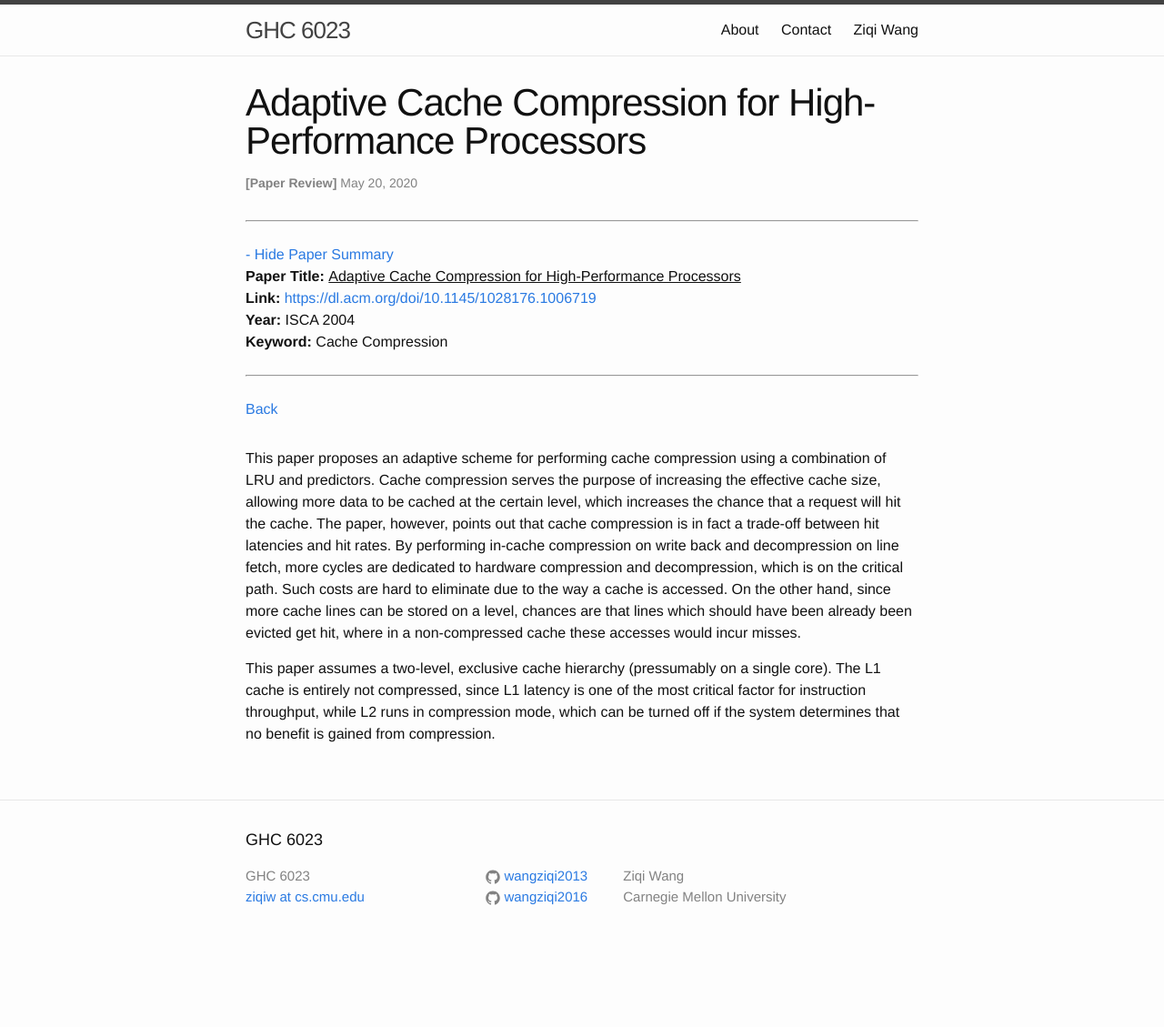
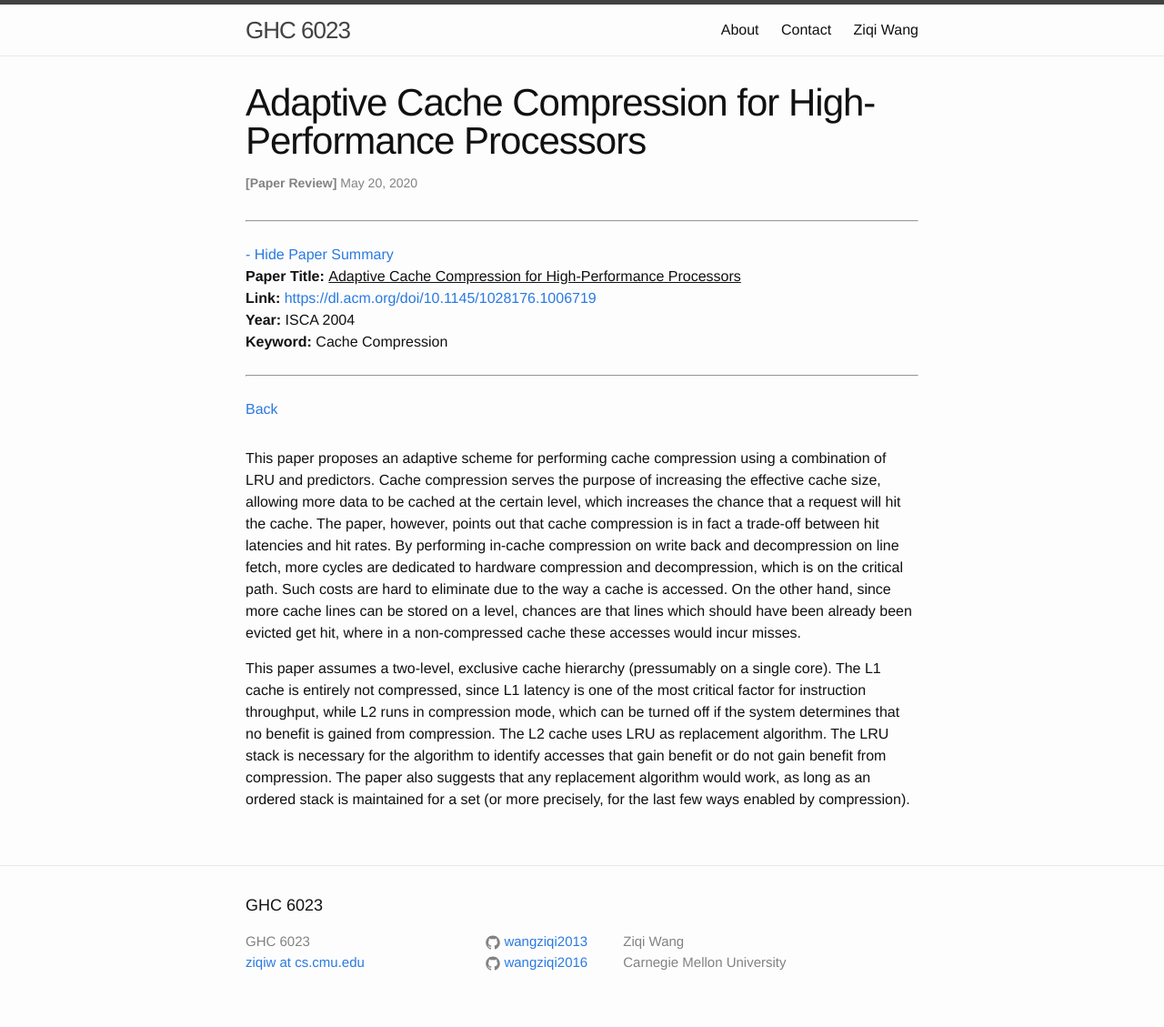
Before and after one commit to wangziqi2013/wangziqi2013.github.io, a Jekyll site: the page built from _posts/2020-05-21-Adaptive-Cache-Compression-for-High-Performance-Processors.markdown, in a window 1280 px wide. Shown: the whole page at 91% size. Built offline with Jekyll 4.4.1, drawn with Linux system fonts in a browser that asks for light colours; before the commit the page ends 1057 px from its top, so only the background shows below that.

Commit message:
Adding arch

```diff
--- a/_posts/2020-05-21-Adaptive-Cache-Compression-for-High-Performance-Processors.markdown
+++ b/_posts/2020-05-21-Adaptive-Cache-Compression-for-High-Performance-Processors.markdown
@@ -25,3 +25,6 @@ which should have been already been evicted get hit, where in a non-compressed c
 This paper assumes a two-level, exclusive cache hierarchy (pressumably on a single core). The L1 cache is entirely
 not compressed, since L1 latency is one of the most critical factor for instruction throughput, while L2 runs in
 compression mode, which can be turned off if the system determines that no benefit is gained from compression.
+The L2 cache uses LRU as replacement algorithm. The LRU stack is necessary for the algorithm to identify accesses
+that gain benefit or do not gain benefit from compression. The paper also suggests that any replacement algorithm would
+work, as long as an ordered stack is maintained for a set (or more precisely, for the last few ways enabled by compression).
```
